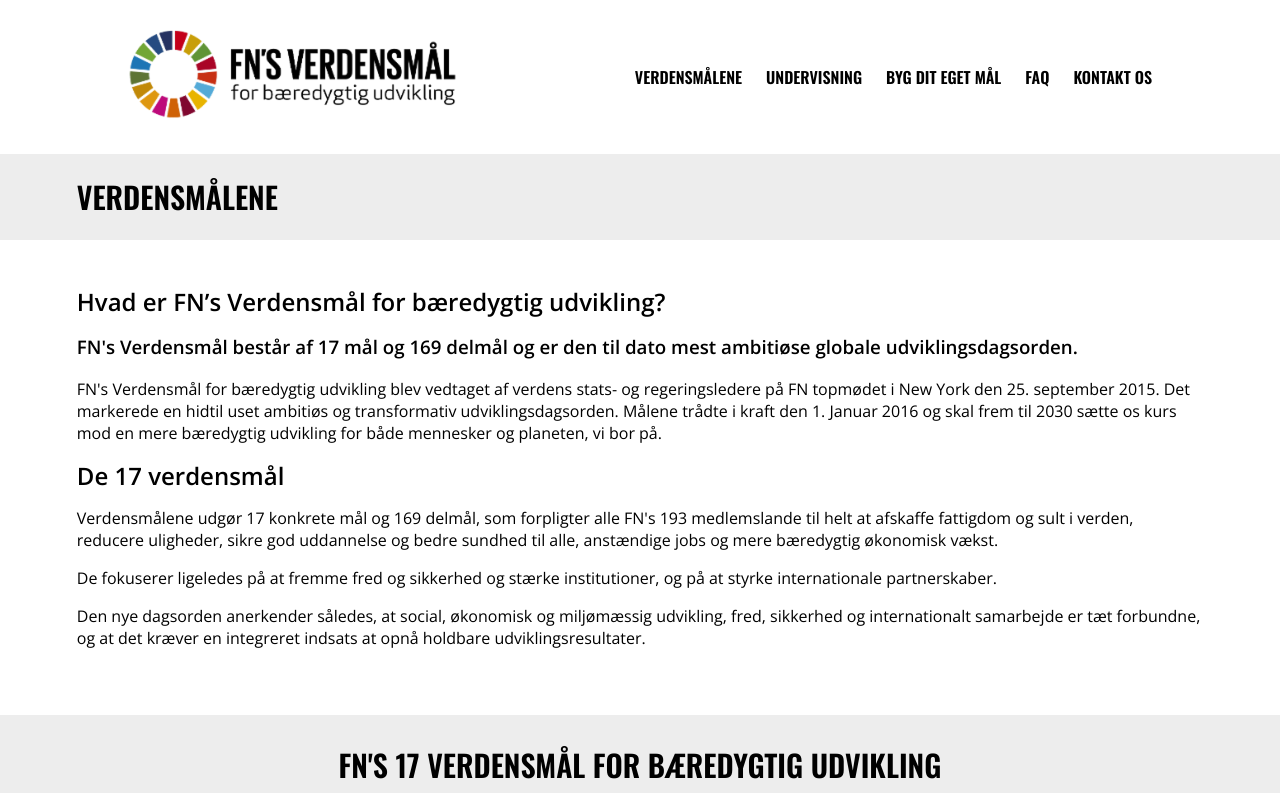
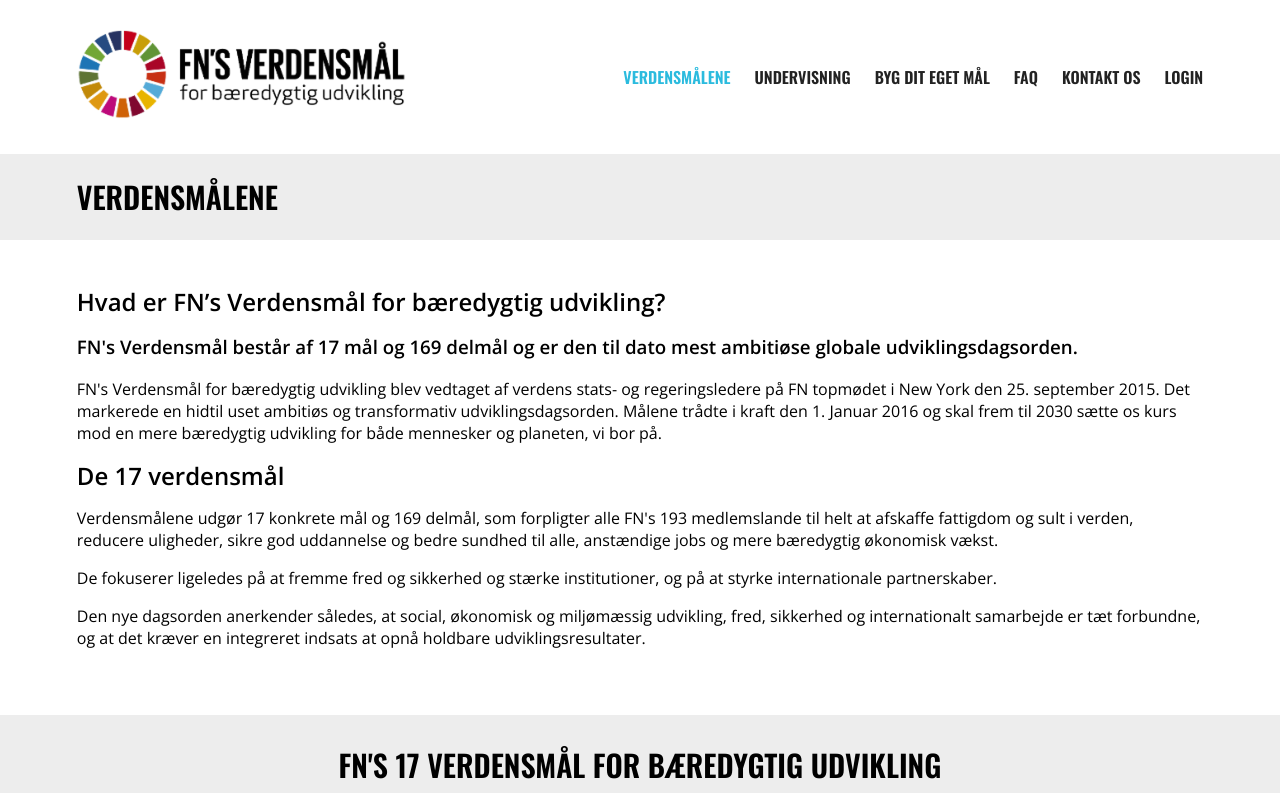
Before and after one commit to YLiubov/ungoals17, a React (Vite) app: page / in a window 1280 px wide. Shown: the top 793 px of the page. Built offline with nearby package versions, Linux system fonts and the light colour scheme.

Commit message:
save before changing structure

```diff
--- a/src/App.tsx
+++ b/src/App.tsx
@@ -1,12 +1,15 @@
 import { BrowserRouter, Route, Routes } from "react-router-dom";
+
 import { Header } from "./components/layout/Header/Header";
 import { Main } from "./components/layout/Main/Main";
 import { Footer } from "./components/layout/Footer/Footer";
+
 import { HomePage } from "./pages/Home/HomePage";
 import { EducationPage } from "./pages/Education/EducationPage";
 import { CustomGoalPage } from "./pages/CustomGoal/CustomGoalPage";
 import { FaqPage } from "./pages/Faq/FaqPage";
 import { ContactPage } from "./pages/Contact/ContactPage";
+// import { LoginPage } from "./pages/Login/LoginPage";
 import { NotFoundPage } from "./pages/NotFound/NotFoundPage";
 
 const App = () => {
@@ -18,8 +21,6 @@ const App = () => {
         <Routes>
           <Route path="/" element={<HomePage />} />
 
-          <Route path="/verdensmaalene" element={<HomePage />} />
-
           <Route path="/undervisning" element={<EducationPage />} />
 
           <Route path="/byg-dit-eget-maal" element={<CustomGoalPage />} />
@@ -27,6 +28,8 @@ const App = () => {
           <Route path="/faq" element={<FaqPage />} />
 
           <Route path="/kontakt" element={<ContactPage />} />
+
+          {/* <Route path="/login" element={<LoginPage />} /> */}
 
           <Route path="*" element={<NotFoundPage />} />
         </Routes>
--- a/src/components/layout/Header/Header.module.scss
+++ b/src/components/layout/Header/Header.module.scss
@@ -1,5 +1,5 @@
 .header {
-  width: 80%;
+  width: 88%;
   margin: 0 auto;
   display: flex;
   align-items: center;
--- a/src/components/layout/Header/Header.tsx
+++ b/src/components/layout/Header/Header.tsx
@@ -1,4 +1,4 @@
-import { Link } from "react-router-dom";
+import { NavLink } from "react-router-dom";
 import logo from "../../../assets/images/Logo.png";
 import { Navbar } from "../Navbar/Navbar";
 import styles from "./Header.module.scss";
@@ -6,13 +6,13 @@ import styles from "./Header.module.scss";
 export const Header = () => {
   return (
     <header className={styles.header}>
-      <Link to="/" aria-label="Gå til forsiden">
+      <NavLink to="/" end aria-label="Gå til forsiden">
         <img
           className={styles.logo}
           src={logo}
           alt="FN's Verdensmål"
         />
-      </Link>
+      </NavLink>
 
       <Navbar />
     </header>
--- a/src/components/layout/Navbar/Navbar.styled.ts
+++ b/src/components/layout/Navbar/Navbar.styled.ts
@@ -1,4 +1,5 @@
 import styled from "styled-components";
+import { NavLink } from "react-router-dom";
 
 // служебный prop для styling
 type NavbarStyledProps = {
@@ -28,14 +29,16 @@ export const NavItemStyled = styled.li`
   font-family: "Oswald", sans-serif;
   font-weight: 600;
   text-transform: uppercase;
+`;
 
-  a {
-    display: inline-block;
+export const NavLinkStyled = styled(NavLink)`
+  color: inherit;
+  text-decoration: none;
   transition: color 0.2s ease;
-  }
 
-  a:hover,
-  a:focus-visible {
-    color: #2bbbde;
+  &:hover,
+  &:focus-visible,
+  &.active {
+    color: ${({ theme }) => theme.colors.primary};
   }
 `;
--- a/src/components/layout/Navbar/Navbar.tsx
+++ b/src/components/layout/Navbar/Navbar.tsx
@@ -1,9 +1,8 @@
-import { Link } from "react-router-dom";
-
 import {
   NavbarStyled,
   NavListStyled,
   NavItemStyled,
+  NavLinkStyled,
 } from "./Navbar.styled";
 
 export const Navbar = () => {
@@ -11,25 +10,31 @@ export const Navbar = () => {
     <NavbarStyled $color="#222222">
       <NavListStyled>
         <NavItemStyled>
-          <Link to="/verdensmaalene">Verdensmålene</Link>
+          <NavLinkStyled to="/" end>
+            Verdensmålene
+          </NavLinkStyled>
         </NavItemStyled>
 
         <NavItemStyled>
-          <Link to="/undervisning">Undervisning</Link>
+          <NavLinkStyled to="/undervisning">Undervisning</NavLinkStyled>
         </NavItemStyled>
 
         <NavItemStyled>
-          <Link to="/byg-dit-eget-maal">
+          <NavLinkStyled to="/byg-dit-eget-maal">
             Byg dit eget mål
-          </Link>
+          </NavLinkStyled>
         </NavItemStyled>
 
         <NavItemStyled>
-          <Link to="/faq">FAQ</Link>
+          <NavLinkStyled to="/faq">FAQ</NavLinkStyled>
         </NavItemStyled>
 
         <NavItemStyled>
-          <Link to="/kontakt">Kontakt os</Link>
+          <NavLinkStyled to="/kontakt">Kontakt os</NavLinkStyled>
+        </NavItemStyled>
+
+        <NavItemStyled>
+          <NavLinkStyled to="/login">Login</NavLinkStyled>
         </NavItemStyled>
       </NavListStyled>
     </NavbarStyled>
--- a/src/pages/NotFound/NotFoundPage.tsx
+++ b/src/pages/NotFound/NotFoundPage.tsx
@@ -1,15 +1,16 @@
-import { Link } from "react-router-dom";
-import { Container } from "../../components/layout/Container/Container";
+import { NavLink } from "react-router-dom";
+import { ContentWrapper } from "../../components/layout/ContentWrapper/ContentWrapper";
 
 export const NotFoundPage = () => {
   return (
-    <Container width="80%" padding="40px 0">
-      <h1>404</h1>
-      <p>Siden, du leder efter, findes ikke.</p>
-
-      <Link to="/">
+    <ContentWrapper
+      title="404"
+      description="Siden kunne ikke findes."
+      showTitle={true}
+    >
+      <NavLink to="/" end>
         Gå tilbage til forsiden
-      </Link>
-    </Container>
+      </NavLink>
+    </ContentWrapper>
   );
 };
```
Lines whose indentation alone changed are shown as unchanged.
